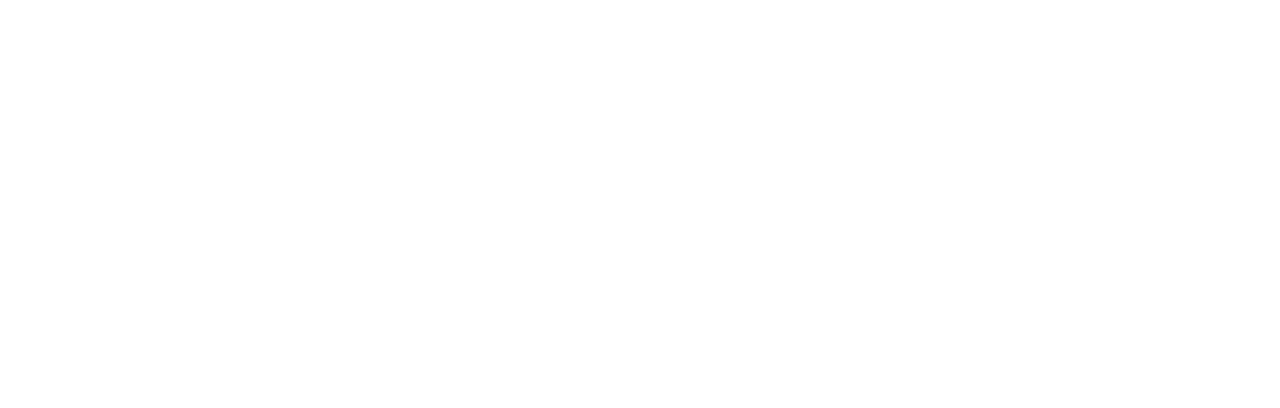
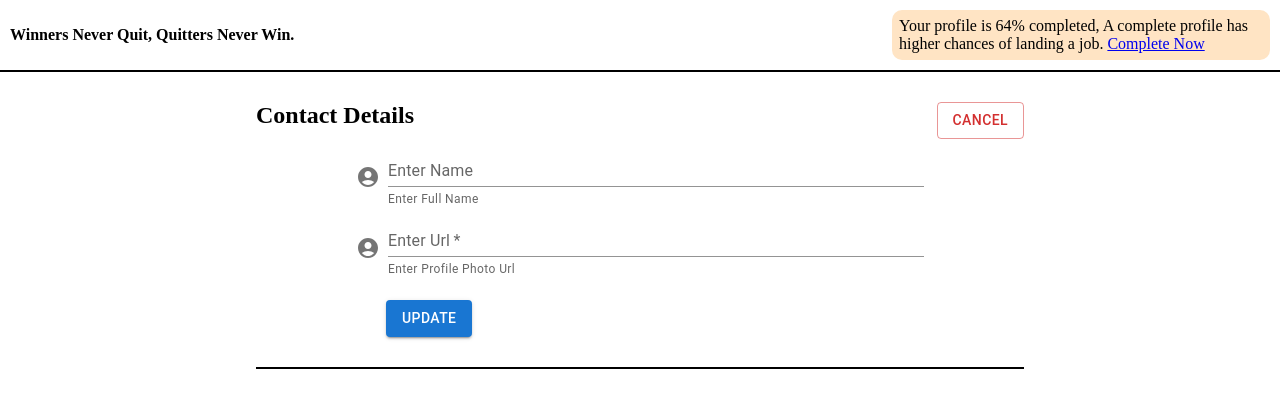
Before and after one commit to Fardeen2001/Expense_Tracker_React_App, a React (Create React App) app: page /profile in a window 1280 px wide. Before the commit this address had no page. Shown: the top 408 px of the page. Built offline with nearby package versions, Linux system fonts and the light colour scheme.

Commit message:
updating profile added

```diff
--- a/src/App.js
+++ b/src/App.js
@@ -1,6 +1,7 @@
 import { BrowserRouter, Route, Routes } from "react-router-dom";
 import AuthSignUpForm from "./Auth/AuthSignUpForm";
 import Home from "./Components/Home";
+import ContactDetails from "./Components/ContactDetails/ContactDetails";
 
 function App() {
   return (
@@ -8,6 +9,7 @@
       <Routes>
         <Route exact path="/" element={<Home />} />
         <Route exact path="/auth" element={<AuthSignUpForm />} />
+        <Route exact path="/profile" element={<ContactDetails />} />
       </Routes>
     </BrowserRouter>
   );
--- a/src/Auth/AuthSignUpForm.js
+++ b/src/Auth/AuthSignUpForm.js
@@ -65,6 +65,7 @@
       const data = await response.json();
       setIsLoading(false);
       console.log(data);
+      localStorage.setItem("idtoken", data.idToken);
       navigate("/", { replace: true });
       //   console.log(data.idToken);
       //   authCxt.login(data.idToken, emailInput.current.value);
@@ -88,6 +89,7 @@
           </Typography>
         </Grid>
         <form onSubmit={submitHandler}>
+          <FormControl variant="standard" required fullWidth>
             <TextField
               onChange={(e) => setName(e.target.value)}
               value={name}
@@ -97,6 +99,8 @@
               variant="standard"
               fullWidth
             />
+          </FormControl>
+          <FormControl variant="standard" required fullWidth>
             <TextField
               onChange={(e) => setEmail(e.target.value)}
               value={email}
@@ -108,6 +112,7 @@
               fullWidth
               inputProps={{ inputMode: "email" }}
             />
+          </FormControl>
           <FormControl variant="standard" required fullWidth>
             <InputLabel htmlFor="standard-adornment-password">
               Password
--- /dev/null
+++ b/src/Components/ContactDetails/ContactDetails.js
@@ -0,0 +1,107 @@
+import { AccountCircle } from "@mui/icons-material";
+import { Box, Button, FormControl, TextField } from "@mui/material";
+import React, { useState } from "react";
+import classes from "./ContactDetails.module.css";
+import { NavLink } from "react-router-dom";
+
+const ContactDetails = () => {
+  const [name, setName] = useState("");
+  const [url, setUrl] = useState("");
+  const submitHandler = async (e) => {
+    e.preventDefault();
+    try {
+      const res = await fetch(
+        "https://identitytoolkit.googleapis.com/v1/accounts:update?key=AIzaSyDSc40lXY98ukYYL93R9ZxaIMQ1m5OfS-E",
+        {
+          method: "POST",
+          body: JSON.stringify({
+            idToken: localStorage.getItem("idtoken"),
+            displayName: name,
+            photoUrl: url,
+            returnSecureToken: true,
+          }),
+          headers: {
+            "Content-Type": "application/json",
+          },
+        }
+      );
+      if (!res.ok) {
+        throw new Error("error");
+      }
+      const data = await res.json();
+      console.log(data);
+    } catch (error) {
+      alert(error.message);
+    }
+  };
+  return (
+    <>
+      <nav className={classes.nav}>
+        <h4>Winners Never Quit, Quitters Never Win.</h4>
+        <div className={classes.badge}>
+          Your profile is 64% completed, A complete profile has higher chances
+          of landing a job. <NavLink to="/profile">Complete Now</NavLink>
+        </div>
+      </nav>
+      <div className={classes.contact}>
+        <div className={classes.header}>
+          <h2>Contact Details</h2>
+          <Button variant="outlined" color="error">
+            Cancel
+          </Button>
+        </div>
+        <form onSubmit={submitHandler}>
+          <div className={classes.form}>
+            <Box sx={{ display: "flex", alignItems: "flex-end" }}>
+              <AccountCircle sx={{ color: "action.active", mr: 1, my: 2.5 }} />
+              <FormControl variant="standard" required fullWidth>
+                <TextField
+                  id="input-with-sx"
+                  label="Enter Name"
+                  variant="standard"
+                  helperText="Enter Full Name"
+                  value={name}
+                  onChange={(e) => {
+                    setName(e.target.value);
+                  }}
+                />
+              </FormControl>
+            </Box>
+            <Box sx={{ display: "flex", alignItems: "flex-end" }}>
+              <AccountCircle sx={{ color: "action.active", mr: 1, my: 2.5 }} />
+              <FormControl
+                variant="standard"
+                id="input-with-sx"
+                required
+                fullWidth
+              >
+                <TextField
+                  required
+                  fullWidth
+                  id="input-with-sx"
+                  label="Enter Url"
+                  variant="standard"
+                  helperText="Enter Profile Photo Url"
+                  value={url}
+                  onChange={(e) => {
+                    setUrl(e.target.value);
+                  }}
+                  x
+                />
+              </FormControl>
+            </Box>
+            <Button
+              variant="contained"
+              className={classes.updatebtn}
+              type="submit"
+            >
+              update
+            </Button>
+          </div>
+        </form>
+      </div>
+    </>
+  );
+};
+
+export default ContactDetails;
--- /dev/null
+++ b/src/Components/ContactDetails/ContactDetails.module.css
@@ -0,0 +1,29 @@
+.nav {
+  display: flex;
+  justify-content: space-between;
+  align-items: center;
+  width: 100vw;
+  border-bottom: 2px solid black;
+  padding: 10px;
+}
+.badge {
+  background-color: bisque;
+  border-radius: 10px;
+  width: 30%;
+  padding: 7px;
+}
+.contact {
+  margin: 30px auto;
+  width: 60vw;
+  border-bottom: 2px solid black;
+}
+.header {
+  display: flex;
+  justify-content: space-between;
+}
+.form {
+  margin: 0 100px;
+}
+.updatebtn {
+  margin: 20px 0 30px 30px !important;
+}
--- a/src/Components/Home.js
+++ b/src/Components/Home.js
@@ -1,10 +1,15 @@
 import React from "react";
+import { NavLink } from "react-router-dom";
+import classes from "./Home.module.css";
 
 const Home = () => {
   return (
-    <div>
-      <h1>Welcome To Expense Tracker</h1>
-    </div>
+    <nav className={classes.nav}>
+      <h4>Welcome To Expense Tracker</h4>
+      <div className={classes.badge}>
+        Your profile is incomplete <NavLink to="/profile">Complete Now</NavLink>
+      </div>
+    </nav>
   );
 };
 
--- /dev/null
+++ b/src/Components/Home.module.css
@@ -0,0 +1,14 @@
+.nav {
+  display: flex;
+  justify-content: space-between;
+  align-items: center;
+  width: 100vw;
+  border-bottom: 2px solid black;
+  padding: 10px;
+}
+.badge {
+  background-color: bisque;
+  border-radius: 10px;
+  width: auto;
+  padding: 7px;
+}
```
Lines whose indentation alone changed are shown as unchanged.
